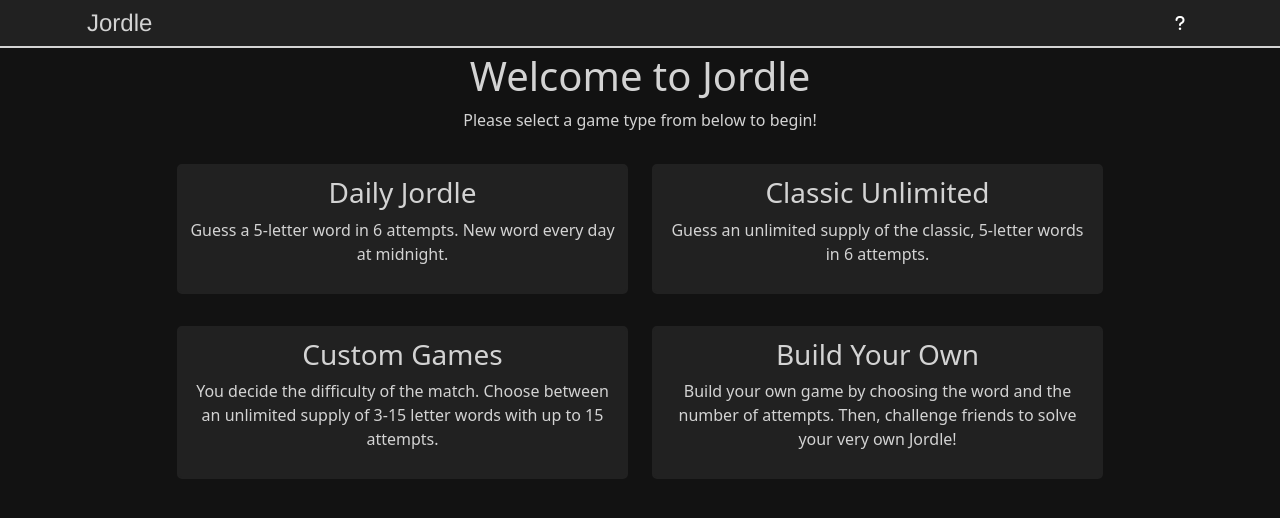
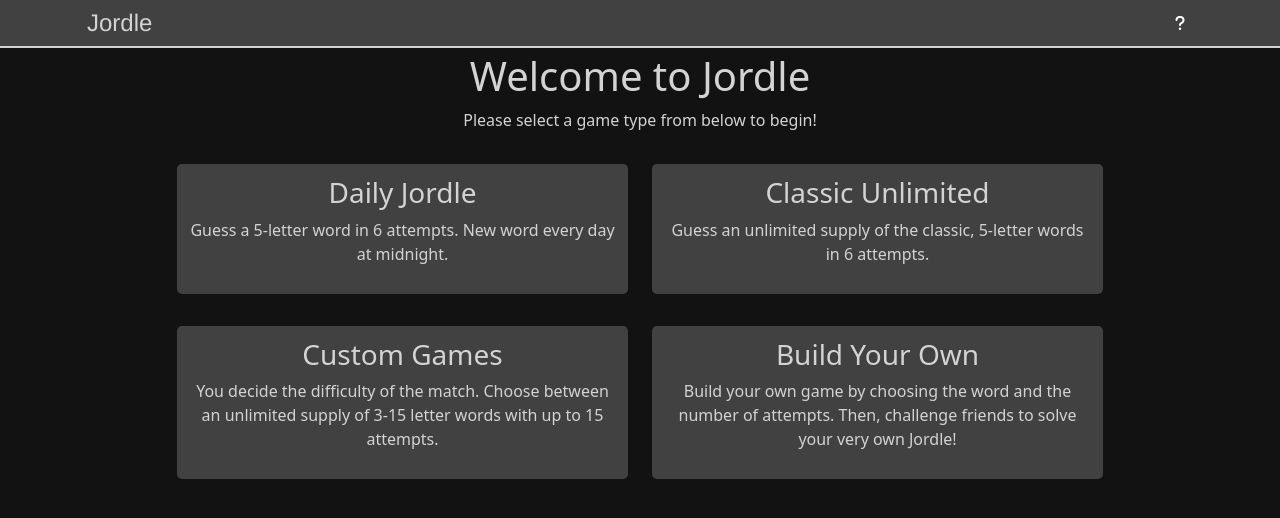
Before and after one commit to joelsmith-2019/jordle, a React (Create React App) app: page /#/ in a window 1280 px wide. Shown: the top 518 px of the page. Built offline with nearby package versions, Linux system fonts and the light colour scheme.

Commit message:
Increase background surface color

```diff
--- a/src/App.scss
+++ b/src/App.scss
@@ -7,7 +7,7 @@ $invalid-color: #f37950;
 
 // Background colors
 $background-color: #121212;
-$background-surface-color: #212121;
+$background-surface-color: #414141;
 $background-modal-color: $background-color;
 $background-overlay-color: rgba($background-color, 0.2);
 
```
